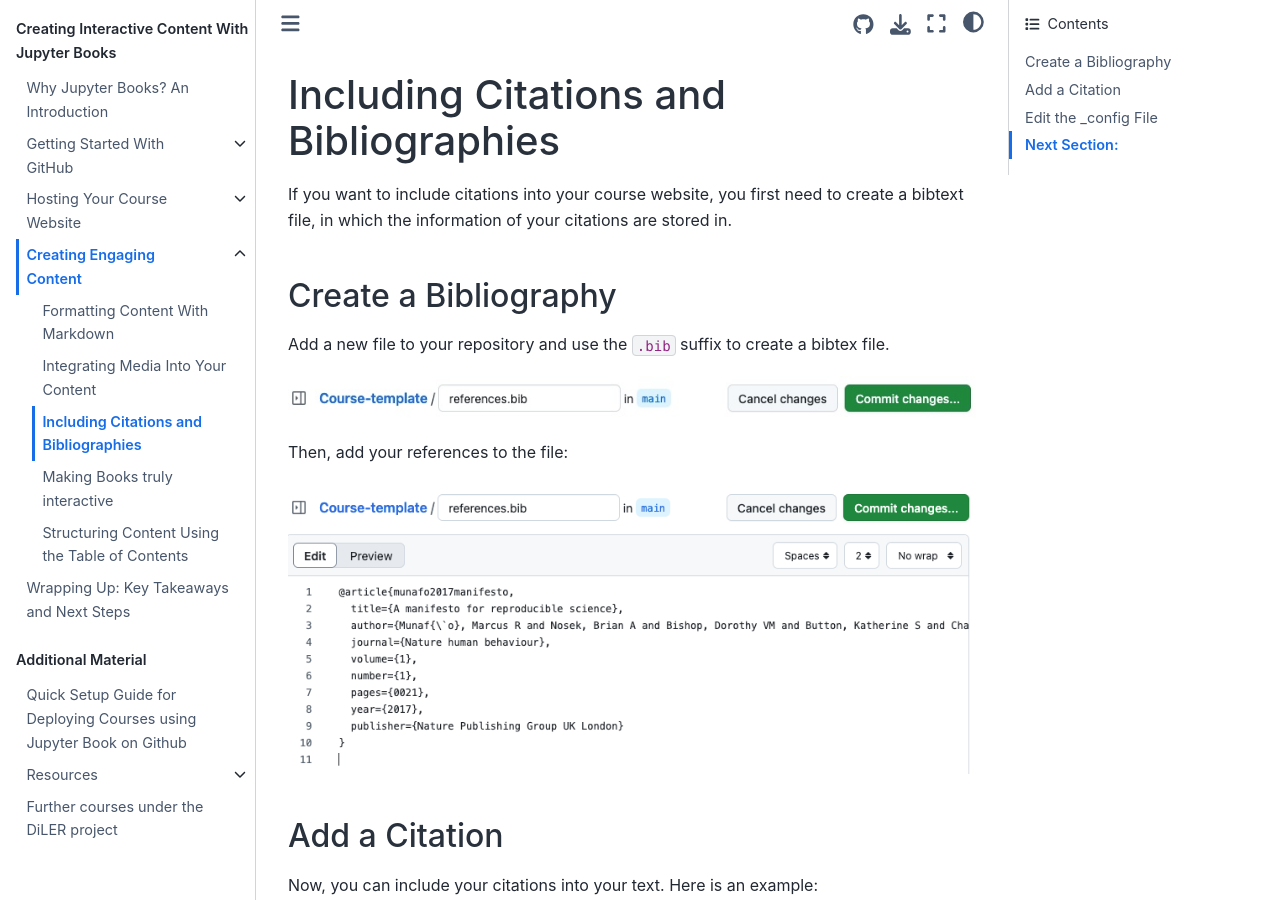
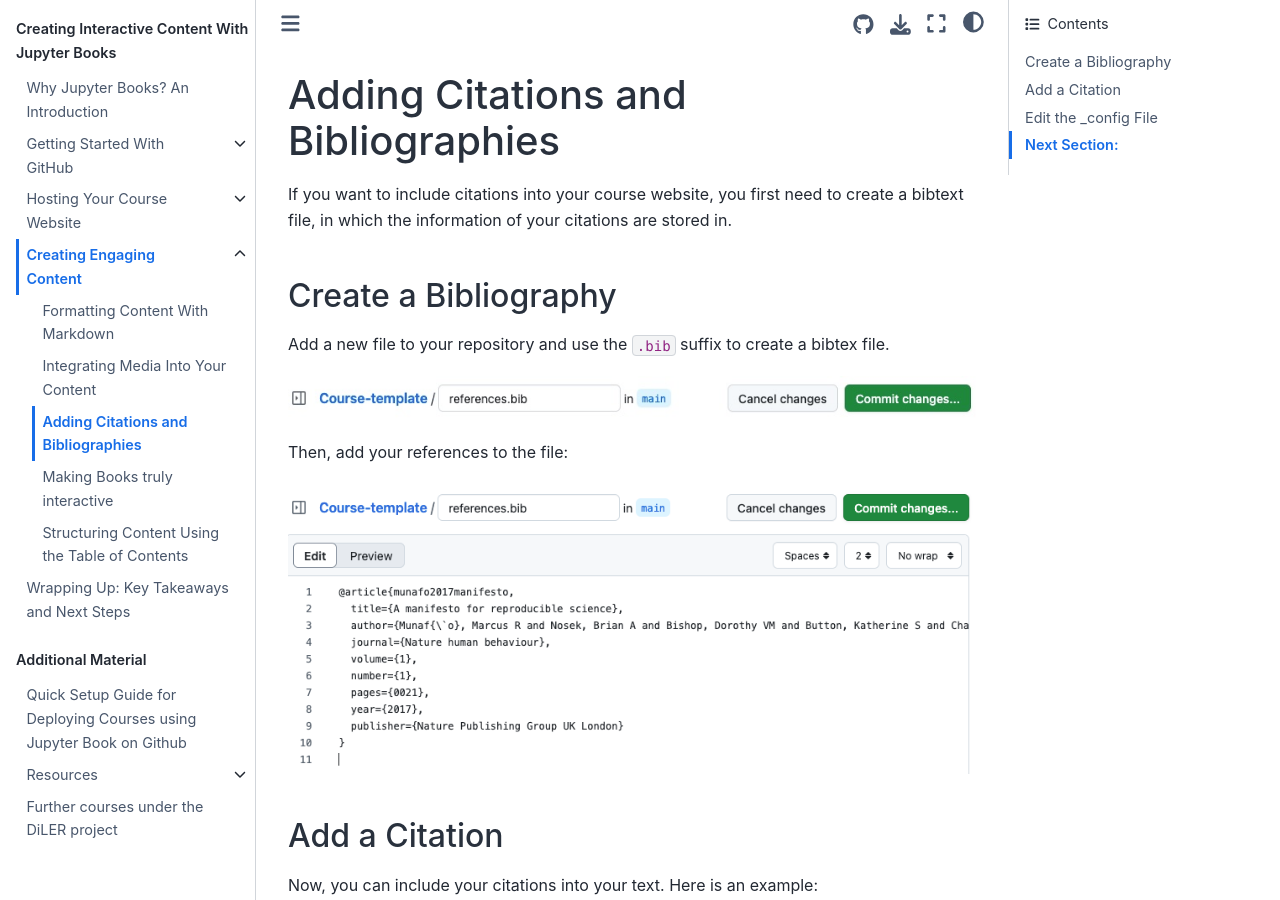
Before and after one commit to M-earnest/tutorial_jupyter_books, a Jupyter Book: the page built from content/3_create/citations.md, in a window 1280 px wide and 900 px high. Built offline with Jupyter Book 1.0.4 settings and Sphinx 7.4.7 and the Sphinx Book theme 1.1.4, drawn with Linux system fonts in a browser that asks for light colours; pages that are not in the unit, such as notebooks, are missing from menus; cross-references to code outside the pages are shown as plain code.

Commit message:
Update citations.md
Changed title

```diff
--- a/content/3_create/citations.md
+++ b/content/3_create/citations.md
@@ -1,4 +1,4 @@
-# Including Citations and Bibliographies
+# Adding Citations and Bibliographies
 
 If you want to include citations into your course website, you first need to create a bibtext file, in which the information of your citations are stored in.
 
```
